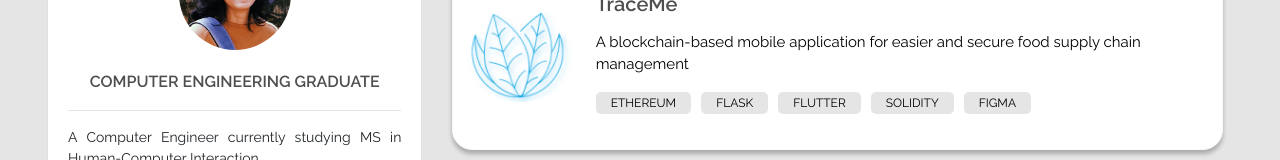
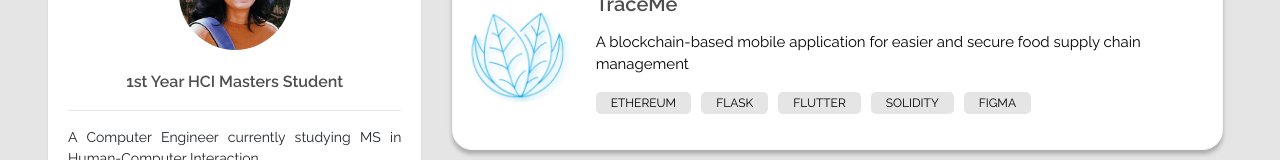
Before and after one commit to fate2703/fate2703.github.io, a plain HTML site: page index.html in a window 1280 px wide. Shown: the part 183-343 px from the top of the page. Drawn offline with nearby package versions, Linux system fonts and the light colour scheme.

Commit message:
Update index.html

```diff
--- a/index.html
+++ b/index.html
@@ -52,7 +52,7 @@
 
                 <div class="card-body">
                     <div class="card-title text-center bio-card-title">
-                        COMPUTER ENGINEERING GRADUATE
+                        1st Year HCI Masters Student
                     </div>
                     <hr>
                   <p class="card-text text-justify bio-card-text">A Computer Engineer currently studying MS in Human-Computer Interaction.</p>
```
